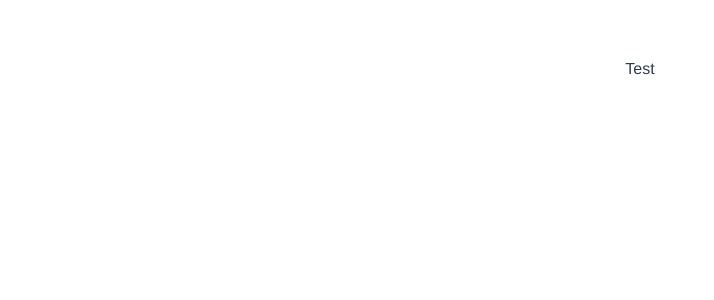
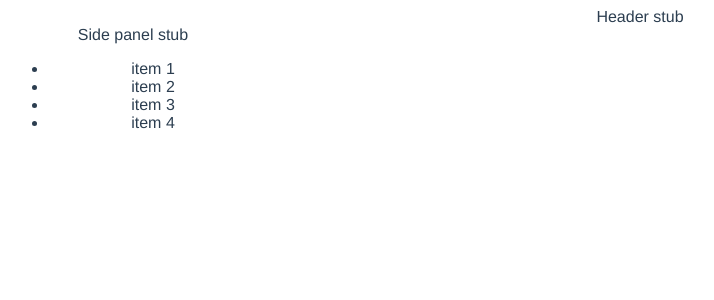
Before and after one commit to mwdchang/uhack2018, a Vue app: page / in a window 1280 px wide. Shown: the top 300 px of the page, without its empty margins (0-714 px from the left). Built offline with nearby package versions, Linux system fonts and the light colour scheme.

Commit message:
add stubbed components

```diff
--- a/src/App.vue
+++ b/src/App.vue
@@ -22,6 +22,6 @@ export default {
   -moz-osx-font-smoothing: grayscale;
   text-align: center;
   color: #2c3e50;
-  margin-top: 60px;
+  margin-top: 0;
 }
 </style>
--- /dev/null
+++ b/src/components/header-bar.vue
@@ -0,0 +1,12 @@
+<template>
+  <div>Header stub</div>
+</template>
+
+<script>
+export default {
+  name: 'HeaderBar'
+}
+</script>
+
+<style>
+</style>
--- a/src/components/home.vue
+++ b/src/components/home.vue
@@ -1,11 +1,23 @@
 <template>
-  <div> Test </div>
+  <div>
+    <header-bar/>
+    <div class="container">
+      <side-panel/>
+    </div>
+  </div>
 </template>
 
 <script>
+
+import SidePanel from './side-panel.vue';
+import HeaderBar from './header-bar.vue';
+
 /* template */
 export default {
   name: 'home',
+  components: {
+    SidePanel, HeaderBar
+  },
   data: () => ({
     label: 'hello world'
   }),
@@ -19,4 +31,12 @@ export default {
 </script>
 
 <style>
+
+.container {
+  display: flex;
+  flex-direction: row;
+  height: 100%;
+  width: 100%;
+}
+
 </style>
--- /dev/null
+++ b/src/components/side-panel.vue
@@ -0,0 +1,24 @@
+<template>
+  <div class="side-panel">
+    <div>Side panel stub</div>
+    <ul>
+      <li> item 1</li>
+      <li> item 2</li>
+      <li> item 3</li>
+      <li> item 4</li>
+    </ul>
+  </div>
+</template>
+
+<script>
+export default {
+  name: 'side-panel'
+}
+</script>
+
+<style>
+.side-panel {
+  width: 250px;
+  height: 100%;
+}
+</style>
```
